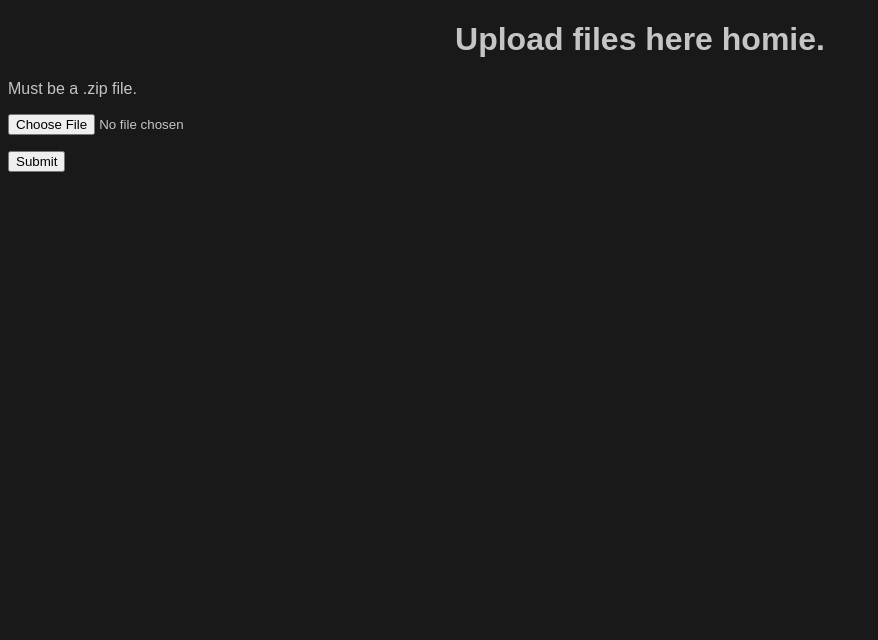
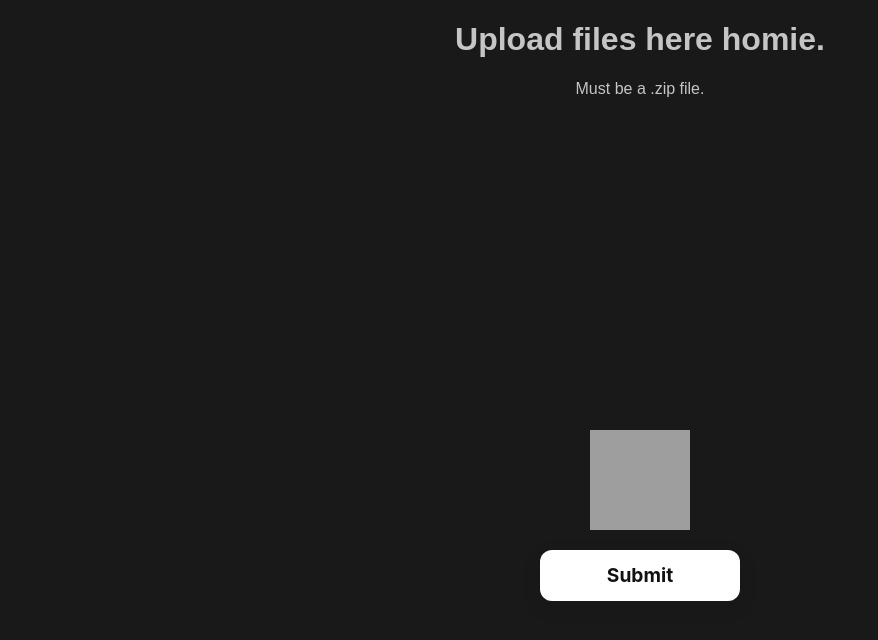
Before and after one commit to kurtislaw/chat-data-analysis-mchacks, a Python web app: template flaskr/templates/index.html in a window 1280 px wide. Shown: the top 640 px of the page, without its empty margins (0-878 px from the left). Run offline with Jinja, Linux system fonts and the light colour scheme; the template is opened without the code that fills it, so the values that code supplies are empty; some libraries are stand-ins or nearby versions; grey boxes are pictures that could not be loaded.

Commit message:
better looking upload page

```diff
--- a/flaskr/static/index.css
+++ b/flaskr/static/index.css
@@ -3,7 +3,56 @@
     background-color: rgb(25, 25, 25);
     color: rgba(255, 255, 255, .75);
 }
+.center {
+    margin: auto;
+    text-align: center;
+}
 
 h1 {
     text-align: center;
 }
+.center {
+    text-align: center;
+}
+
+
+input[type=submit]{
+    align-items: center;
+    background-color: #fff;
+    border-radius: 12px;
+    box-shadow: transparent 0 0 0 3px, rgba(18, 18, 18, .1) 0 6px 20px;
+    width: 200px;
+    box-sizing: border-box;
+    color: #121212;
+    cursor: pointer;
+    display: inline-flex;
+    flex: 1 1 auto;
+    font-family: Inter, sans-serif;
+    font-size: 1.2rem;
+    font-weight: 700;
+    justify-content: center;
+    line-height: 1;
+    margin: 0;
+    outline: none;
+    padding: 1rem 1.2rem;
+    text-align: center;
+    text-decoration: none;
+    transition: box-shadow .2s,-webkit-box-shadow .2s;
+    white-space: nowrap;
+    border: 0;
+    user-select: none;
+    -webkit-user-select: none;
+    touch-action: manipulation;
+}
+
+.file-upload>input {
+    display: none;
+    visibility: hidden;
+}
+
+.bot {
+    padding-top: 25%;
+    align-content: center;
+    align-self: center;
+    text-align: center;
+}
--- a/flaskr/templates/index.html
+++ b/flaskr/templates/index.html
@@ -11,10 +11,15 @@
 </head>
 <body>
     <h1>Upload files here homie.</h1>
-    <p>Must be a .zip file.</p>
-    <form method="POST" action="" enctype="multipart/form-data">
-      <p><input type="file" name="file" accept=".zip"></p>
-      <p><input type="submit" value="Submit"></p>
+    <p align="center">Must be a .zip file.</p>
+    <form class="bot" align="bottom" method="POST" action="" enctype="multipart/form-data">
+      <div class="file-upload">
+        <label for="file-input">
+          <img src="https://i.ibb.co/jL2jQwN/image.png" width="100" height="100"/>
+        </label>
+        <input id="file-input" type="file" name="file" accept=".zip">
+      </div>
+      <p class="button"><input type="submit" value="Submit"></p>
     </form>
 
 
--- a/flaskr/templates/successful.html
+++ b/flaskr/templates/successful.html
@@ -9,7 +9,7 @@
 </head>
 <body>
     <h1>Your file has been uploaded successfully!</h1><br>
-    <p>Please select whether you want individual chat analysis, or an overview of all your chats.</p><br>
+    <p align="center"> Please select whether you want individual chat analysis, or an overview of all your chats.</p><br>
 
     <br>
 
@@ -22,7 +22,7 @@
               <option value="{{names}}">{{names}}</option>
             {% endfor %}
         </select>
-        <button type="submit">Analyze this chat!</button>
+        <input type="submit" value="Analyze this chat!"/>
     </form>
 
     <br><br>
```
Also changed, not shown: flaskr/templates/image.png (added).
